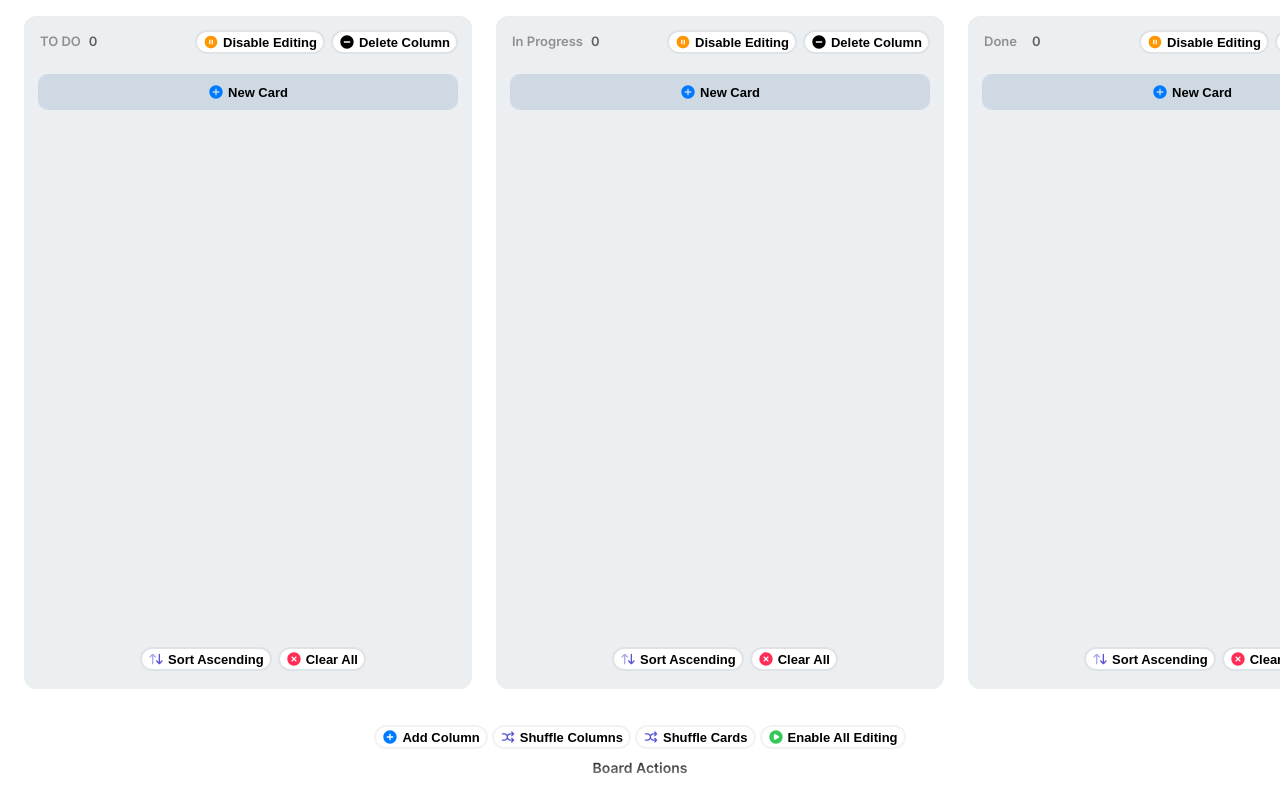
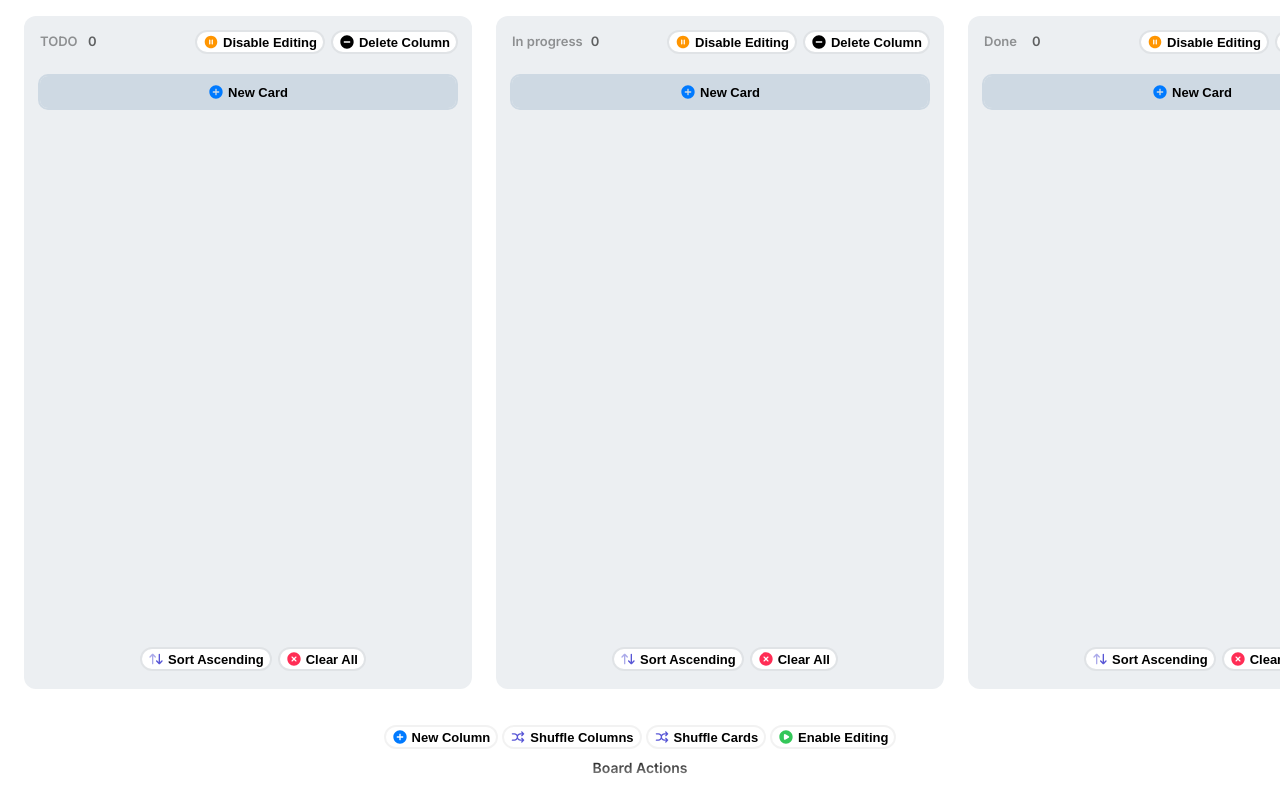
Before and after one commit to moskit33/kanban_board, a Vue app: page / in a window 1280 px wide. Built offline with nearby package versions, Linux system fonts and the light colour scheme.

Commit message:
fix naming for defaults columns and board actions

```diff
--- a/src/components/BoardActions.vue
+++ b/src/components/BoardActions.vue
@@ -2,7 +2,7 @@
   <div class="board-actions">
     <BaseButton
       class="board-actions__button"
-      text="Add Column"
+      text="New Column"
       icon="create"
       @click="kanbanBoard.addColumn"
     />
@@ -26,9 +26,7 @@
     <BaseButton
       class="board-actions__button"
       :text="
-        kanbanBoard.isDisabledGlobal
-          ? 'Enable All Editing'
-          : 'Disable All Editing'
+        kanbanBoard.isDisabledGlobal ? 'Enable Editing' : 'Disable Editing'
       "
       :icon="kanbanBoard.isDisabledGlobal ? 'resume' : 'disable'"
       @click="kanbanBoard.toggleEditingGlobal"
--- a/src/composables/useColumns.js
+++ b/src/composables/useColumns.js
@@ -1,6 +1,6 @@
 import { ref, reactive, computed } from "vue";
 
-const INITIAL_COLUMNS = ["TO DO", "In Progress", "Done"];
+const INITIAL_COLUMNS = ["TODO", "In progress", "Done"];
 
 export function useColumns() {
   const columns = reactive([]);
```
